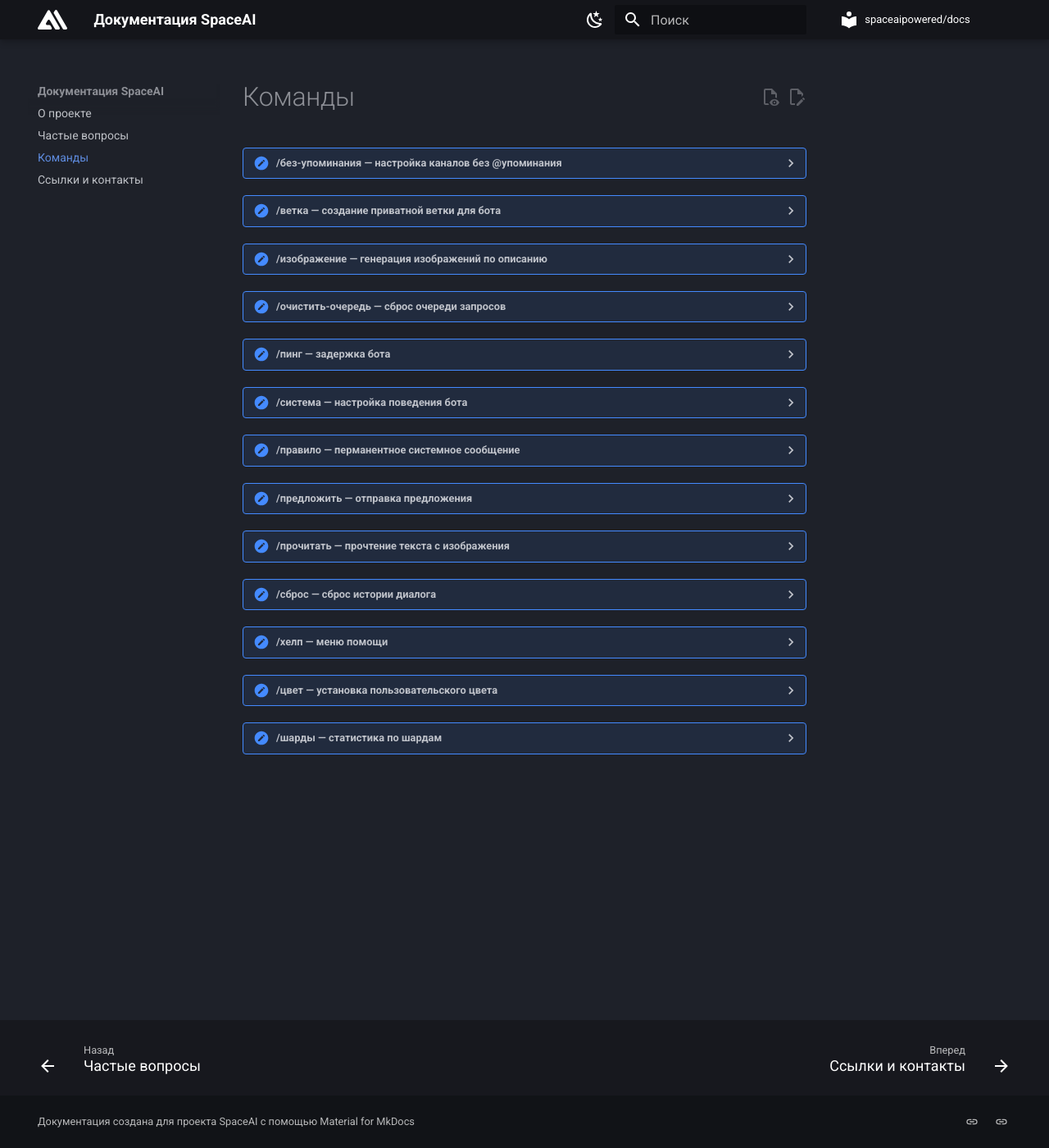
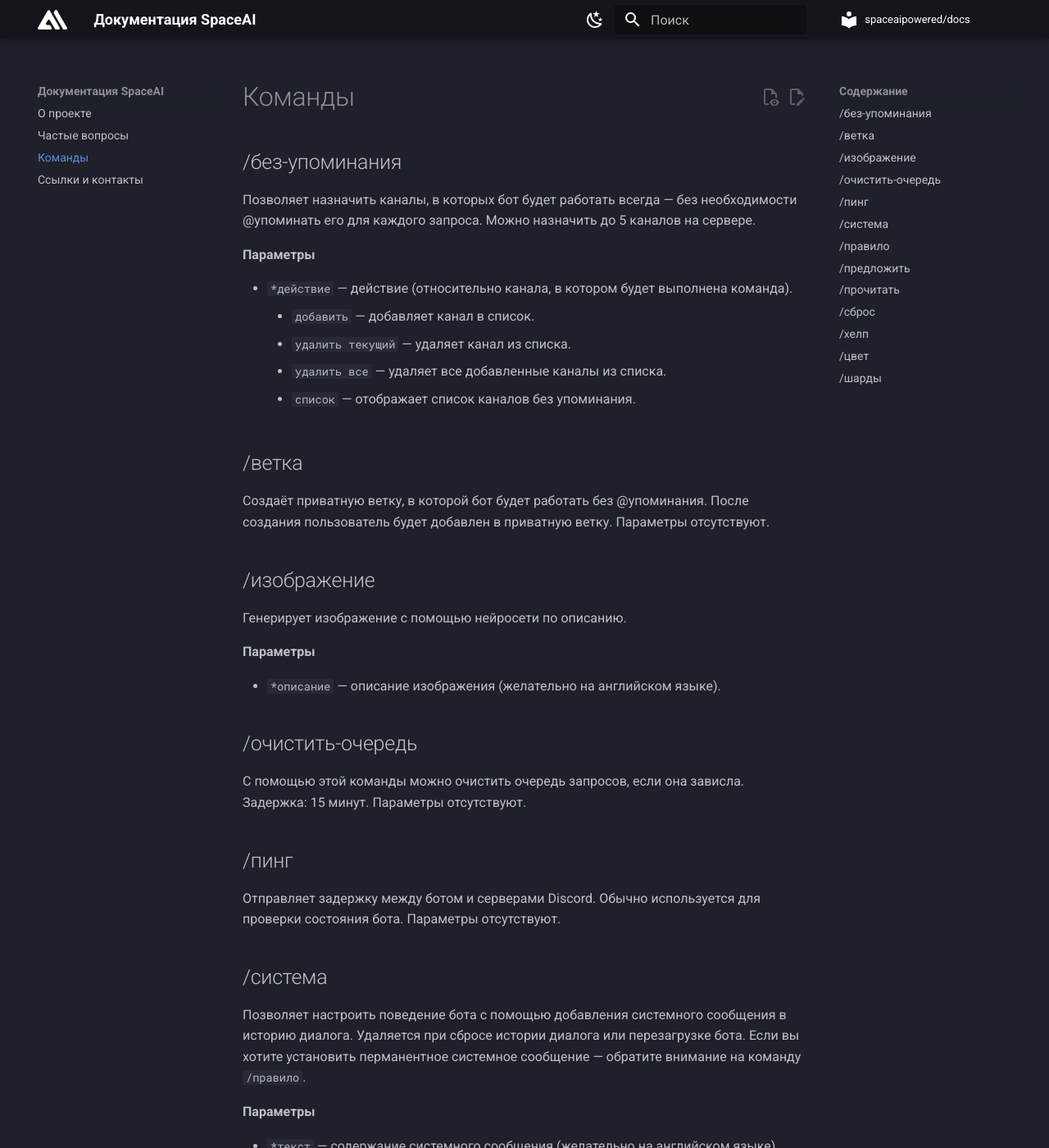
Before and after one commit to spaceaipowered/docs, an MkDocs documentation site: the page built from docs/commands.md, in a window 1280 px wide and 1400 px high. Shown: the whole window at 82% size. Built offline with MkDocs 1.6.1 and Material for MkDocs 9.7.7, drawn with Linux system fonts in a browser that asks for light colours; comment, search, counter and statistics services are not loaded; some of the changed text lies outside the part shown.

Commit message:
update command list design

```diff
--- a/docs/assets/javascript/index.js
+++ /dev/null
@@ -1,47 +0,0 @@
-function translateFooter(recursive) {
-    const node = document.querySelector(".md-copyright")
-
-    node.innerHTML = `
-        <div class="md-copyright">
-            Документация написана для
-            <a href="https://github.com/spaceaipowered" target="_blank" rel="noopener">проекта SpaceAI</a>
-            с помощью
-            <a href="https://squidfunk.github.io/mkdocs-material/" target="_blank" rel="noopener">Material for MkDocs</a>
-        </div>
-    `
-
-    if ( !recursive ) {
-        const config = { childList: true, subtree: true, characterData: true }
-
-        const callback = function(mutationsList, observer) {
-            console.log("mutation detected")
-            for (let mutation of mutationsList) {
-                if (mutation.type === "childList" || mutation.type === "characterData") {
-                    translateFooter(true)
-                }
-            }
-        }
-
-        const observer = new MutationObserver(callback)
-        observer.observe(node, config)
-
-        console.log("created observer for footer mutations")
-    }
-}
-
-function processRequiredMark() {
-    const elements = document.querySelectorAll("code[required=\"1\"]")
-
-    elements.forEach((element) => {
-        const span = document.createElement("span")
-        span.style.color = "#ff8e8e"
-        span.textContent = "*"
-
-        element.insertAdjacentElement("afterbegin", span)
-    })
-}
-
-document.addEventListener("DOMContentLoaded", () => {
-    // translateFooter(false)
-    processRequiredMark()
-})
--- a/docs/assets/style/style.css
+++ /dev/null
@@ -1,9 +0,0 @@
-mark {
-    border-radius: 5px;
-    padding: 2px 4px;
-}
-
-h3 {
-    margin: 0 !important;
-    margin-top: 0.5rem !important
-}
--- a/docs/commands.md
+++ b/docs/commands.md
@@ -1,115 +1,70 @@
-<details>
-    <summary>/без-упоминания — настройка каналов без @упоминания</summary>
-    <h3>Описание</h3>
-    <p>Позволяет назначить каналы, в которых бот будет работать всегда — без необходимости @упоминать его для каждого
-    запроса. Можно назначить до 5 каналов на сервере.</p>
-    <h3>Параметры</h3>
-    <ul>
-        <li><code required="1">действие</code> — действие (относительно канала, в котором будет
-        выполнена команда).
-            <ul>
-                <li><code>добавить</code> — добавляет канал в список.</li>
-                <li><code>удалить текущий</code> — удаляет канал из списка.</li>
-                <li><code>удалить все</code> — удаляет все добавленные каналы из списка.</li>
-                <li><code>список</code> — отображает список каналов без упоминания.</li>
-            </ul>
-        </li>
-    </ul>
-</details>
-<details>
-    <summary>/ветка — создание приватной ветки для бота</summary>
-    <h3>Описание</h3>
-    <p>Создаёт приватную ветку, в которой бот будет работать без @упоминания. После создания пользователь будет
-    добавлен в приватную ветку. Параметры отсутствуют.</p>
-</details>
-<details>
-    <summary>/изображение — генерация изображений по описанию</summary>
-    <h3>Описание</h3>
-    <p>Генерирует изображение с помощью нейросети по описанию.</p>
-    <h3>Параметры</h3>
-    <ul>
-        <li><code required="1">описание</code> — описание изображения (желательно на английском языке).</li>
-    </ul>
-</details>
-<details>
-    <summary>/очистить-очередь — сброс очереди запросов</summary>
-    <h3>Описание</h3>
-    <p>С помощью этой команды можно очистить очередь запросов, если она зависла. Задержка: 15 минут. Параметры
-    отсутствуют.</p>
-</details>
-<details>
-    <summary>/пинг — задержка бота</summary>
-    <h3>Описание</h3>
-    <p>Отправляет задержку между ботом и серверами Discord. Обычно используется для проверки состояния бота.</p>
-</details>
-<details>
-    <summary>/система — настройка поведения бота</summary>
-    <h3>Описание</h3>
-    <p>Позволяет настроить поведение бота с помощью добавления системного сообщения в историю диалога. Удаляется при
-    сбросе истории диалога или перезагрузке бота. Если вы хотите установить перманентное системное сообщение —
-    обратите внимание на команду <code>правило</code>.</p>
-    <h3>Параметры</h3>
-    <ul>
-        <li><code required="1">текст</code> — содержание системного сообщения (желательно на английском языке).</li>
-    </ul>
-</details>
-<details>
-    <summary>/правило — перманентное системное сообщение</summary>
-    <h3>Описание</h3>
-    <p>Работает также, как команда <code>/система</code>, однако системное сообщение сохраняется в базе данных и не
-    удаляется после сброса истории диалога или перезагрузки бота.</p>
-    <h3>Параметры</h3>
-    <ul>
-        <li><code required="1">действие</code> — определяет, что делать с текущим правилом.
-            <ul>
-                <li><code>изменить или добавить</code> — устанавливает правило, если оно не было установлено ранее или
-                перезаписывает существующее.</li>
-                <li><code>удалить</code> — удаляет правило.</li>
-                <li><code>отобразить</code> — просмотр установленного правила.</li>
-            </ul>
-        </li>
-        <li><code>текст</code> — текст для правила. Параметр учитывается только если выбрана опция <code>изменить или
-        добавить</code>. В других случаях параметр игнорируется.
-        </li>
-    </ul>
-</details>
-<details>
-    <summary>/предложить — отправка предложения</summary>
-    <h3>Описание</h3>
-    <p>Позволяет отправить предложение (идею или жалобу на баг) в отдельный публичный канал на сервере поддержки.</p>
-</details>
-<details>
-    <summary>/прочитать — прочтение текста с изображения</summary>
-    <h3>Описание</h3>
-    <p>Читает текст с изображения.</p>
-    <h3>Параметры</h3>
-    <ul>
-        <li><code required="1">вложение</code> — файл изображения в формате PNG/JPEG.</li>
-    </ul>
-</details>
-<details>
-    <summary>/сброс — сброс истории диалога</summary>
-    <h3>Описание</h3>
-    <p>Сбрасывает историю диалога с моделью. Вместо команды можно использоать шорткат <code>/с</code>.</p>
-</details>
-<details>
-    <summary>/хелп — меню помощи</summary>
-    <h3>Описание</h3>
-    <p>Отправляет меню помощи. В нём вы можете посмотреть гайд, как задавать боту вопросы, и, в случае, если бот не
-    отвечает в канале — проверить, все ли нужные права есть у него в этом канале.</p>
-</details>
-<details>
-    <summary>/цвет — установка пользовательского цвета</summary>
-    <h3>Описание</h3>
-    <p>Меняет цвет рамок в ответах бота.</p>
-    <h3>Параметры</h3>
-    <ul>
-        <li><code>цвет_кода</code> — цвет в HEX формате (например: #00FF00). Если не указан, устанавливается
-        стандартный цвет #2B2D31.</li>
-    </ul>
-</details>
-<details>
-    <summary>/шарды — статистика по шардам</summary>
-    <h3>Описание</h3>
-    <p>Отправляет количество серверов и участников на каждом шарде бота.</p>
-</details>
+## /без-упоминания
+Позволяет назначить каналы, в которых бот будет работать всегда — без необходимости @упоминать его для каждого запроса.
+Можно назначить до 5 каналов на сервере.
+
+**Параметры**
+
+- `*действие` — действие (относительно канала, в котором будет выполнена команда).
+    - `добавить` — добавляет канал в список.
+    - `удалить текущий` — удаляет канал из списка.
+    - `удалить все` — удаляет все добавленные каналы из списка.
+    - `список` — отображает список каналов без упоминания.
+## /ветка
+Создаёт приватную ветку, в которой бот будет работать без @упоминания. После создания пользователь будет добавлен в
+приватную ветку. Параметры отсутствуют.
+## /изображение
+Генерирует изображение с помощью нейросети по описанию.
+
+**Параметры**
+
+- `*описание` — описание изображения (желательно на английском языке).
+## /очистить-очередь
+С помощью этой команды можно очистить очередь запросов, если она зависла. Задержка: 15 минут. Параметры отсутствуют.
+## /пинг
+Отправляет задержку между ботом и серверами Discord. Обычно используется для проверки состояния бота. Параметры
+отсутствуют.
+## /система
+Позволяет настроить поведение бота с помощью добавления системного сообщения в историю диалога. Удаляется при сбросе
+истории диалога или перезагрузке бота. Если вы хотите установить перманентное системное сообщение — обратите внимание
+на команду `/правило`.
+
+**Параметры**
+
+- `*текст` — содержание системного сообщения (желательно на английском языке).
+## /правило
+Работает также, как команда `/система`, однако системное сообщение сохраняется в базе данных и не удаляется после
+сброса истории диалога или перезагрузки бота.
+
+**Параметры**
+
+- `*действие` — определяет, что делать с текущим правилом.
+    - `изменить или добавить` — устанавливает правило, если оно не было установлено ранее или перезаписывает
+    существующее.
+    - `удалить` — удаляет правило.
+    - `отобразить` — просмотр установленного правила.
+- `текст` — текст для правила. Параметр учитывается только если выбрана опция `изменить или добавить`. В других случаях
+параметр игнорируется.
+## /предложить
+Позволяет отправить предложение (идею или жалобу на баг) в отдельный публичный канал на сервере поддержки. Параметры
+отсутствуют.
+!!! warning "Внимание!"
+    Отправка не связанных с ботом предложений может привести к полной блокировке в соответствии с условиями использования бота!
+## /прочитать
+Читает текст с изображения.
+
+**Параметры**
+
+- `*вложение` — файл изображения в формате PNG/JPEG.
+## /сброс
+Сбрасывает историю диалога с моделью. Вместо команды можно использоать шорткат `/с`. Параметры отсутствуют.
+## /хелп
+Отправляет меню помощи. В нём вы можете посмотреть гайд, как задавать боту вопросы, и, в случае, если бот не отвечает в
+канале — проверить, все ли нужные права есть у него в этом канале. Параметры отсутствуют.
+## /цвет
+Устанавливает пользовательский цвет рамок в ответах бота.
+
+**Параметры**
+
+- `цвет_кода` — цвет в HEX формате (например: #00FF00). Если не указан, устанавливается стандартный цвет #2B2D31.
+## /шарды
+Отправляет количество серверов и участников на каждом шарде бота.
--- a/mkdocs.yml
+++ b/mkdocs.yml
@@ -43,9 +43,6 @@ extra:
 
 markdown_extensions: ["admonition"]
 
-extra_javascript: ["assets/javascript/index.js"]
-extra_css: ["assets/style/style.css"]
-
 repo_url: "https://github.com/spaceaipowered/docs"
 repo_name: "spaceaipowered/docs"
 edit_uri: "edit/main/docs/"
```
